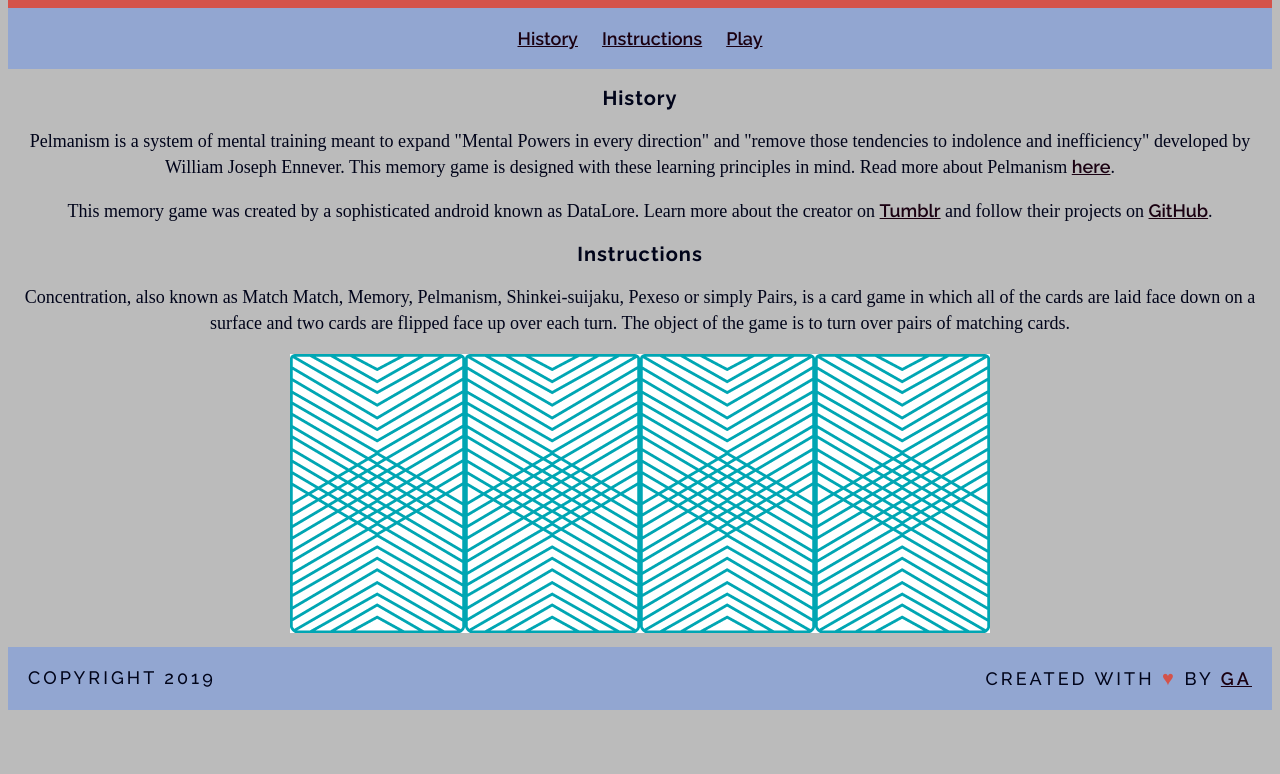
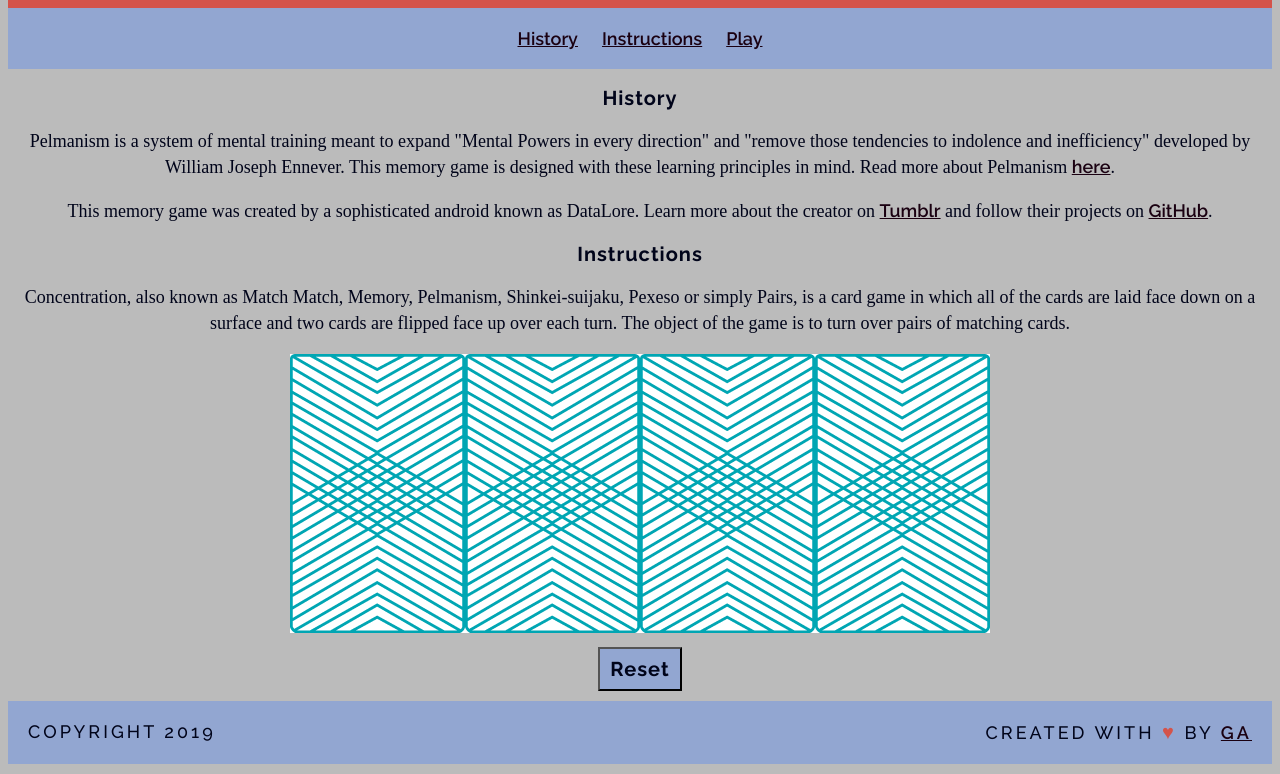
Before and after one commit to LtCommData/wdi-fundamentals-memorygame, a plain HTML site: page memory_game/index.html in a window 1280 px wide. Shown: the part 113-887 px from the top of the page. Before the commit the page ends 833 px from the top, so only its background shows below. Drawn offline with Linux system fonts and the light colour scheme; a web font is replaced by a local one.

Commit message:
created broken reset button

```diff
--- a/memory_game/css/style.css
+++ b/memory_game/css/style.css
@@ -46,13 +46,15 @@ p {
   line-height: 26px;
   font-size: 18px;
 }
-.copyright {
+button {
   font-family: Raleway;
-  float: left;
-}
-.message {
-  font-family: Raleway;
-  float: right;
+  background-color: #92A6D1;
+  color: #00041A;
+  letter-spacing: 1px;
+  font-weight: 800;
+  font-size: 20px;
+  padding: 8px 10px;
+  margin-top: 10px;
 }
 footer {
   text-transform: uppercase;
@@ -62,6 +64,14 @@ footer {
   letter-spacing: .08cm;
   font-weight: 500;
   margin: 10px 0;
+}
+.copyright {
+  font-family: Raleway;
+  float: left;
+}
+.message {
+  font-family: Raleway;
+  float: right;
 }
 .luv {
   color: #D4534A;
--- a/memory_game/index.html
+++ b/memory_game/index.html
@@ -24,6 +24,7 @@
       <div id="game-board" class="board clearfix">
       </div>
     </main>
+    <button id="reset">Reset</button>
     <footer class="clearfix">
       <p class="copyright">Copyright 2019</p>
       <p class="message">Created with <span class="luv">&hearts;</span> by <span class="name"><a href="https://generalassemb.ly/" target="_blank">GA</a></span></p>
--- a/memory_game/js/main.js
+++ b/memory_game/js/main.js
@@ -26,8 +26,8 @@ function checkForMatch() {
     alert("You found a match!");
   } else {
     alert("Sorry, try again!");
-  }
-}
+  };
+};
 function flipCard() {
   const cardId = this.getAttribute('data-id');
   cardsInPlay.push(cards[cardId].rank);
@@ -37,8 +37,8 @@ function flipCard() {
   this.setAttribute('src', cards[cardId].cardImage);
   if (cardsInPlay.length === 2) {
     checkForMatch();
-  }
-}
+  };
+};
 function createBoard() {
   for (var i = 0; i < cards.length; i++) {
     var cardElement = document.createElement('img');
@@ -46,7 +46,12 @@ function createBoard() {
     cardElement.setAttribute('data-id', i);
     cardElement.addEventListener('click', flipCard);
     document.getElementById('game-board').appendChild(cardElement);
-  }
-}
+  };
+};
 
 createBoard();
+
+function resetBoard() {
+  var resetButton = document.getElementById('reset');
+  resetButton.addEventListener('click', createBoard);
+};
```
